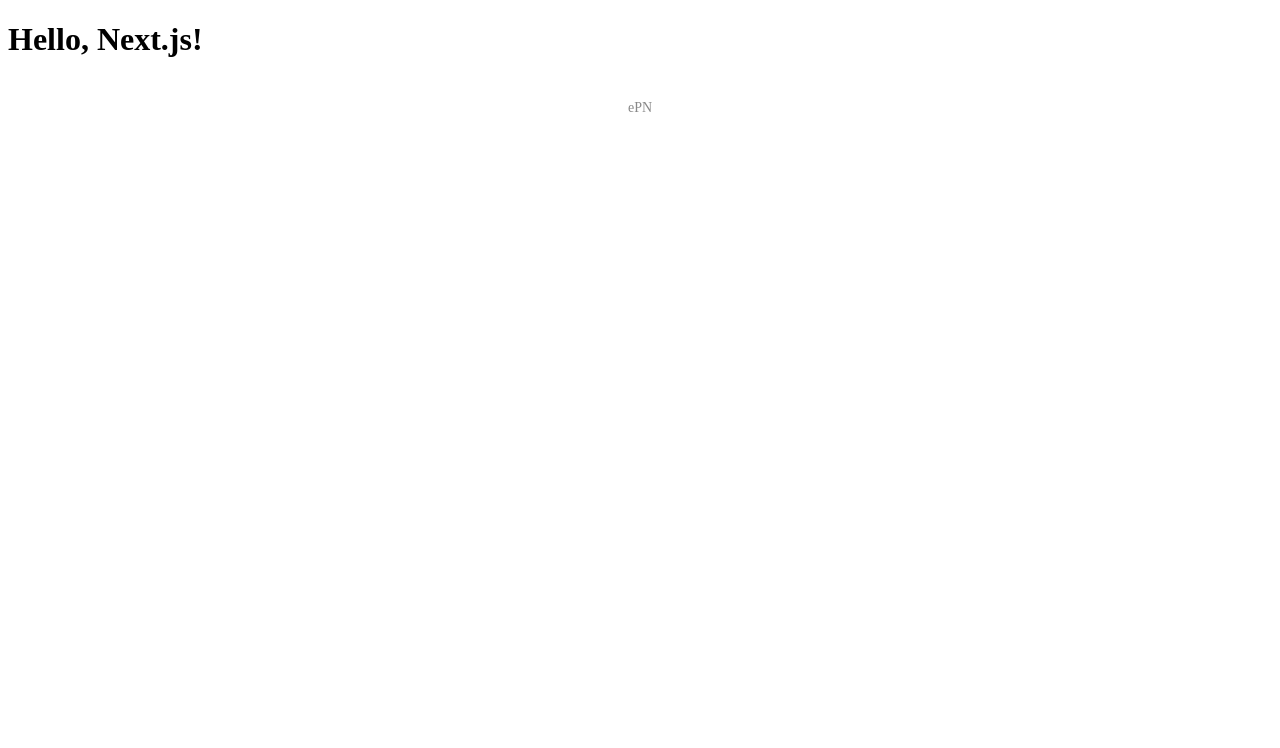
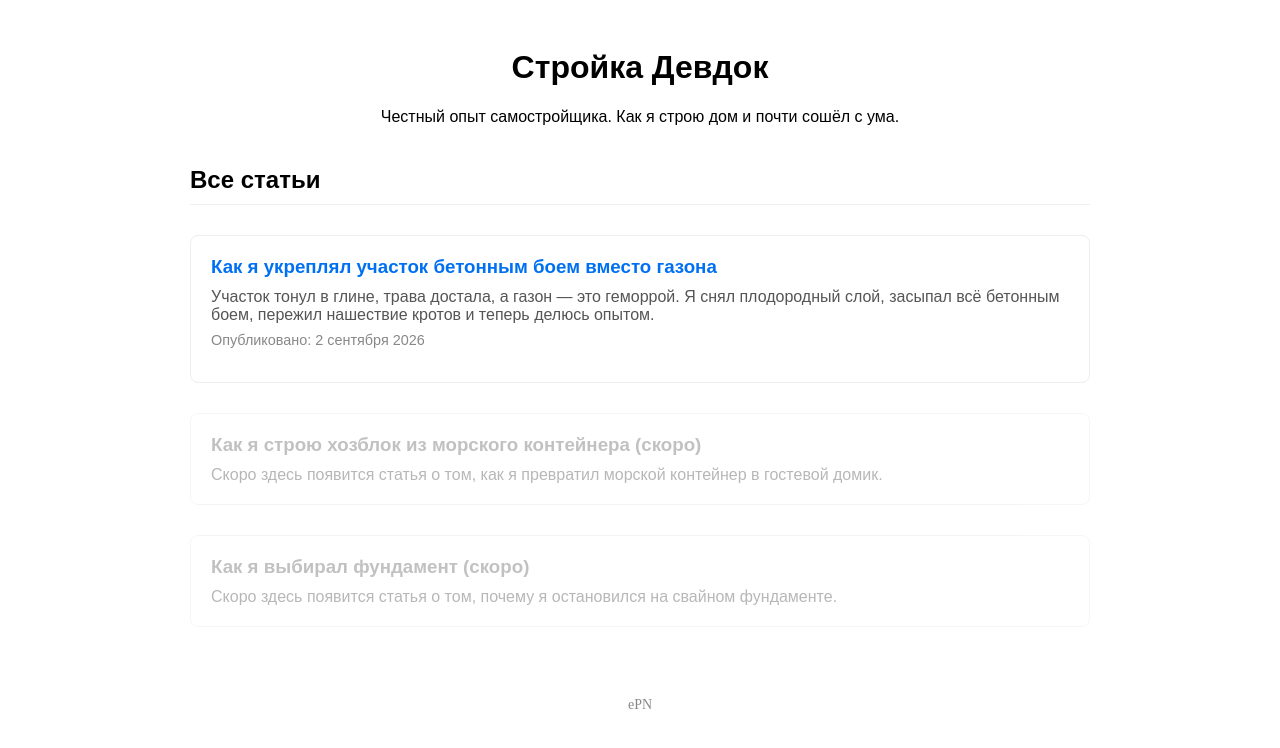
Before and after one commit to Bessonina/devdock-site, a Next.js app: page / in a window 1280 px wide. Shown: the top 748 px of the page. Built offline with nearby package versions, Linux system fonts and the light colour scheme.

Commit message:
Create page.js

```diff
--- /dev/null
+++ b/app/page.js
@@ -0,0 +1,54 @@
+// app/page.js
+export default function HomePage() {
+  return (
+    <main style={{ maxWidth: '900px', margin: '0 auto', padding: '20px', fontFamily: 'Arial, sans-serif' }}>
+
+      <h1 style={{ textAlign: 'center' }}>Стройка Девдок</h1>
+      <p style={{ textAlign: 'center', marginBottom: '40px' }}>
+        Честный опыт самостройщика. Как я строю дом и почти сошёл с ума.
+      </p>
+
+      <div style={{ marginTop: '30px' }}>
+        <h2 style={{ borderBottom: '1px solid #eee', paddingBottom: '10px' }}>Все статьи</h2>
+
+        {/* СТАТЬЯ 1 */}
+        <div style={{ margin: '30px 0', padding: '20px', border: '1px solid #eee', borderRadius: '8px' }}>
+          <h3 style={{ margin: '0 0 10px 0' }}>
+            <a href="/betonnyy-boy" style={{ textDecoration: 'none', color: '#0070f3' }}>
+              Как я укреплял участок бетонным боем вместо газона
+            </a>
+          </h3>
+          <p style={{ margin: '0', color: '#555' }}>
+            Участок тонул в глине, трава достала, а газон — это геморрой.
+            Я снял плодородный слой, засыпал всё бетонным боем,
+            пережил нашествие кротов и теперь делюсь опытом.
+          </p>
+          <p style={{ fontSize: '0.9rem', color: '#888', marginTop: '8px' }}>
+            Опубликовано: 2 сентября 2026
+          </p>
+        </div>
+
+        {/* СТАТЬЯ 2 (заглушка) */}
+        <div style={{ margin: '30px 0', padding: '20px', border: '1px solid #eee', borderRadius: '8px', opacity: 0.6 }}>
+          <h3 style={{ margin: '0 0 10px 0' }}>
+            <span style={{ color: '#999' }}>Как я строю хозблок из морского контейнера (скоро)</span>
+          </h3>
+          <p style={{ margin: '0', color: '#888' }}>
+            Скоро здесь появится статья о том, как я превратил морской контейнер в гостевой домик.
+          </p>
+        </div>
+
+        {/* СТАТЬЯ 3 (заглушка) */}
+        <div style={{ margin: '30px 0', padding: '20px', border: '1px solid #eee', borderRadius: '8px', opacity: 0.6 }}>
+          <h3 style={{ margin: '0 0 10px 0' }}>
+            <span style={{ color: '#999' }}>Как я выбирал фундамент (скоро)</span>
+          </h3>
+          <p style={{ margin: '0', color: '#888' }}>
+            Скоро здесь появится статья о том, почему я остановился на свайном фундаменте.
+          </p>
+        </div>
+      </div>
+
+    </main>
+  );
+}
```
